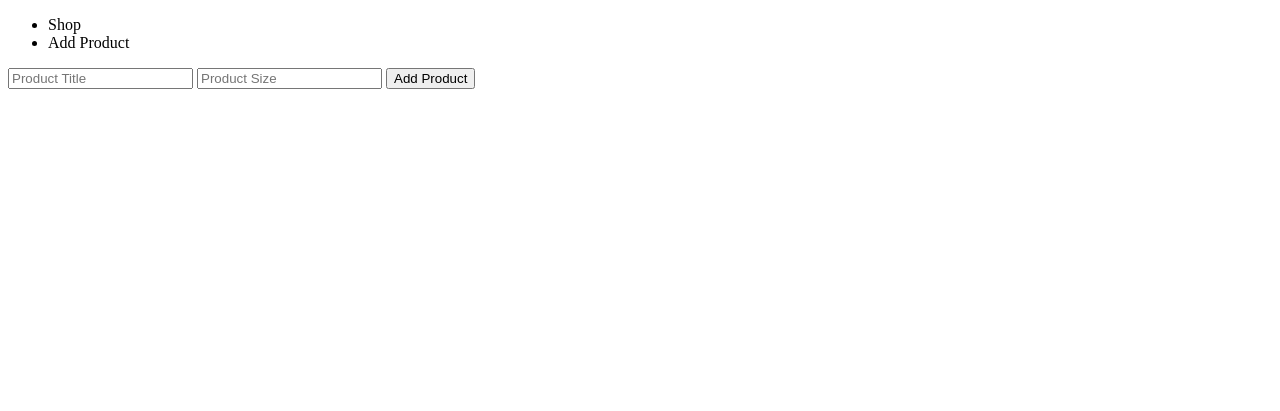
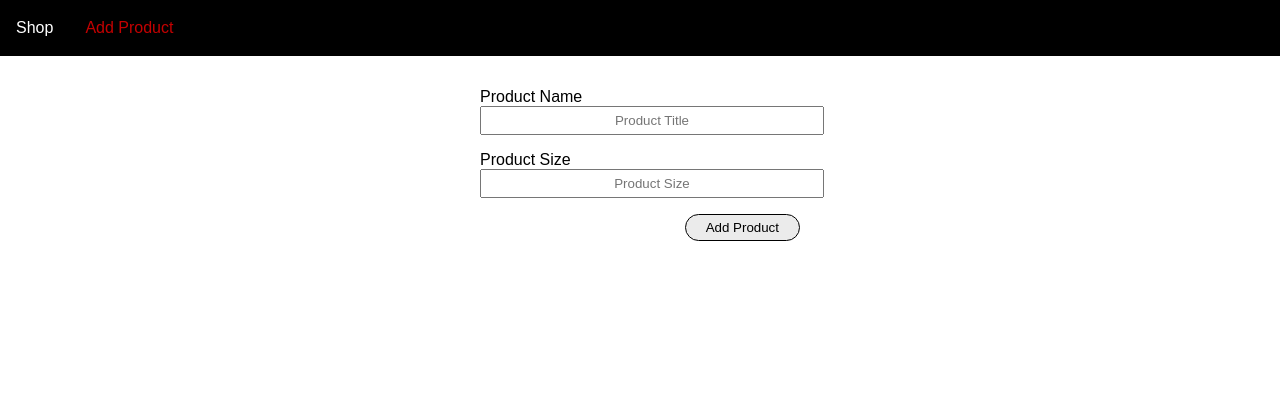
Before and after one commit to MaazDanish/Express-JS, a website: page views/add-product.html in a window 1280 px wide. Drawn offline with Linux system fonts and the light colour scheme.

Commit message:
Add Style to addProduct Project

```diff
--- /dev/null
+++ b/path/path.js
@@ -0,0 +1,5 @@
+//  util = path can be name
+const path = require('path');
+
+// module.exports = path.dirname(require.main.filename);
+module.exports = path.dirname(require.main.filename);
--- /dev/null
+++ b/public/error.css
@@ -0,0 +1,46 @@
+body {
+    margin: 0;
+    padding: 0;
+    font-family: sans-serif;
+}
+
+.main-header {
+    width: 100%;
+    height: 3.5rem;
+    background-color: rgb(0, 0, 0);
+}
+
+.main-header__nav {
+    height: 100%;
+    display: flex;
+    align-items: center;
+}
+
+.main-header__itemList {
+    margin: 0;
+    padding: 0;
+    list-style: none;
+    display: flex;
+}
+
+.main-header__items {
+    margin: 0 1rem;
+    padding: 0;
+}
+
+.main-header__items a {
+    color: white;
+    text-decoration: none;
+}
+
+.main-header__items a:hover,
+.main-header__items a:active,
+.main-header__items a.active {
+    color: #ff0000c3;
+}
+.error-controller{
+    display: flex;
+    flex-direction: column;
+    justify-content: center;
+    align-items: center;
+}
--- /dev/null
+++ b/public/product.css
@@ -0,0 +1,83 @@
+body {
+    margin: 0;
+    padding: 0;
+    font-family: sans-serif;
+}
+
+.main-header {
+    width: 100%;
+    height: 3.5rem;
+    background-color: rgb(0, 0, 0);
+}
+
+.main-header__nav {
+    height: 100%;
+    display: flex;
+    align-items: center;
+}
+
+.main-header__itemList {
+    margin: 0;
+    padding: 0;
+    list-style: none;
+    display: flex;
+}
+
+.main-header__items {
+    margin: 0 1rem;
+    padding: 0;
+}
+
+.main-header__items a {
+    color: white;
+    text-decoration: none;
+}
+
+.main-header__items a:hover,
+.main-header__items a:active,
+.main-header__items a.active {
+    color: #ff0000c3;
+}
+
+main {
+    margin: 2rem 1rem;
+}
+
+.form-control {
+    width: 20rem;
+    height: 20rem;
+    max-width: 90%;
+    margin: auto;
+}
+
+.form-inputController {
+    display: flex;
+    flex-direction: column;
+    margin: 1rem 0;
+}
+.form-inputController label,
+.form-inputController input{
+    display: block;
+    width: 100%;
+}
+
+.form-input {
+    text-align: center;
+    padding: 5px 10px;
+}
+
+.btn {
+    float: right;
+    display: block;
+    background-color: rgb(235, 235, 235);
+    color: black;
+    padding: 5px 20px;
+    border: 1px solid rgb(0, 0, 0);
+    border-radius: 15px;
+    cursor: pointer;
+}
+.btn:hover,
+.btn:active{
+    color: rgb(235, 235, 235);
+    background-color: black;
+}
--- /dev/null
+++ b/public/shop.css
@@ -0,0 +1,41 @@
+body{
+    margin: 0;
+    padding: 0;
+    font-family: sans-serif;
+}
+.main-header{
+    width: 100%;
+    height: 3.5rem;
+    background-color: rgb(0, 0, 0);
+}
+.main-header__nav{
+    height: 100%;
+    display: flex;
+    align-items: center;
+}
+.main-header__itemList{
+    margin: 0;
+    padding: 0;
+    list-style: none;
+    display: flex;
+}
+.main-header__items{
+   margin: 0 1rem;
+   padding: 0;
+}
+.main-header__items a{
+    color: white;
+    text-decoration: none;
+}
+
+.main-header__items a:hover,
+.main-header__items a:active,
+.main-header__items a.active{
+    color: #ff0000c3;
+}
+main{
+    margin: 0 1rem;
+}
+main li{
+    list-style-type: none;
+}
--- a/routes/admin.js
+++ b/routes/admin.js
@@ -1,12 +1,16 @@
 const express = require('express')
 const path = require('path');
+
+const dirName = require('../path/path');
 
 const route = express.Router();
 
 // NOW WE CAN USE SAME PATH DIFRRENET METHOD
 route.get('/addProduct',(req,res,next) => {
     // res.send('<form action="/admin/addProduct" method="POST"> <input type="text" name="title"><input type="text" name="size"><button type="submit">Add Product</button></form>');
-    res.sendFile(path.join(__dirname,'../','views','add-product.html'));
+    // res.sendFile(path.join(__dirname,'../','views','add-product.html'));
+    res.sendFile(path.join(dirName,'views','add-product.html'));
+
 })
 
 route.post('/addProduct',(req,res,next) => {
--- a/routes/shop.js
+++ b/routes/shop.js
@@ -1,5 +1,8 @@
 const express = require('express');
 const path = require('path');
+
+const dirName = require('../path/path');
+
 
 const route = express.Router();
 
@@ -7,7 +10,7 @@ const route = express.Router();
 route.get('/', (req,res,next) =>{
     // res.send('<h1> HELLO FRIENDS FROM EXPRESS JS OF NODE JS');
     // ../ --> will go upand down then check the files
-    res.sendFile(path.join(__dirname,'../','views','shop.html'));
+    res.sendFile(path.join(dirName,'views','shop.html'));
 })
 
 module.exports = route;
--- a/views/add-product.html
+++ b/views/add-product.html
@@ -1,25 +1,35 @@
 <!DOCTYPE html>
 <html lang="en">
+
 <head>
     <meta charset="UTF-8">
     <meta name="viewport" content="width=device-width, initial-scale=1.0">
     <title>Add Product</title>
+    <link rel="stylesheet" href="/product.css">
 </head>
+
 <body>
-    <header>
-        <nav>
-            <ul>
-                <li><a href="/"></a>Shop</li>
-                <li><a href="/addProduct"></a>Add Product</li>
+    <header class="main-header">
+        <nav class="main-header__nav">
+            <ul class="main-header__itemList">
+                <li class="main-header__items"><a href="/">Shop</a></li>
+                <li class="main-header__items"><a href="/admin/addProduct" class="active">Add Product</a></li>
             </ul>
         </nav>
     </header>
     <main>
-        <form action="/admin/addProduct" method="POST">
-            <input type="text" name="title" id="title" placeholder="Product Title">
-            <input type="text" name="size" id="size" placeholder="Product Size">
-            <button type="submit">Add Product</button>
+        <form action="/admin/addProduct" method="POST" class="form-control">
+            <div class="form-inputController">
+                <label for="title">Product Name</label>
+                <input type="text" name="title" id="title" placeholder="Product Title" class="form-input">
+            </div>
+            <div class="form-inputController">
+                <label for="title">Product Size</label>
+                <input type="text" name="size" id="size" placeholder="Product Size" class="form-input">
+            </div>
+            <button type="submit" class="btn">Add Product</button>
         </form>
     </main>
 </body>
+
 </html>
```
Also changed, not shown: my-app.js (+5 -3 lines), views/404.html (+19 -4 lines), views/shop.html (+8 -7 lines).
